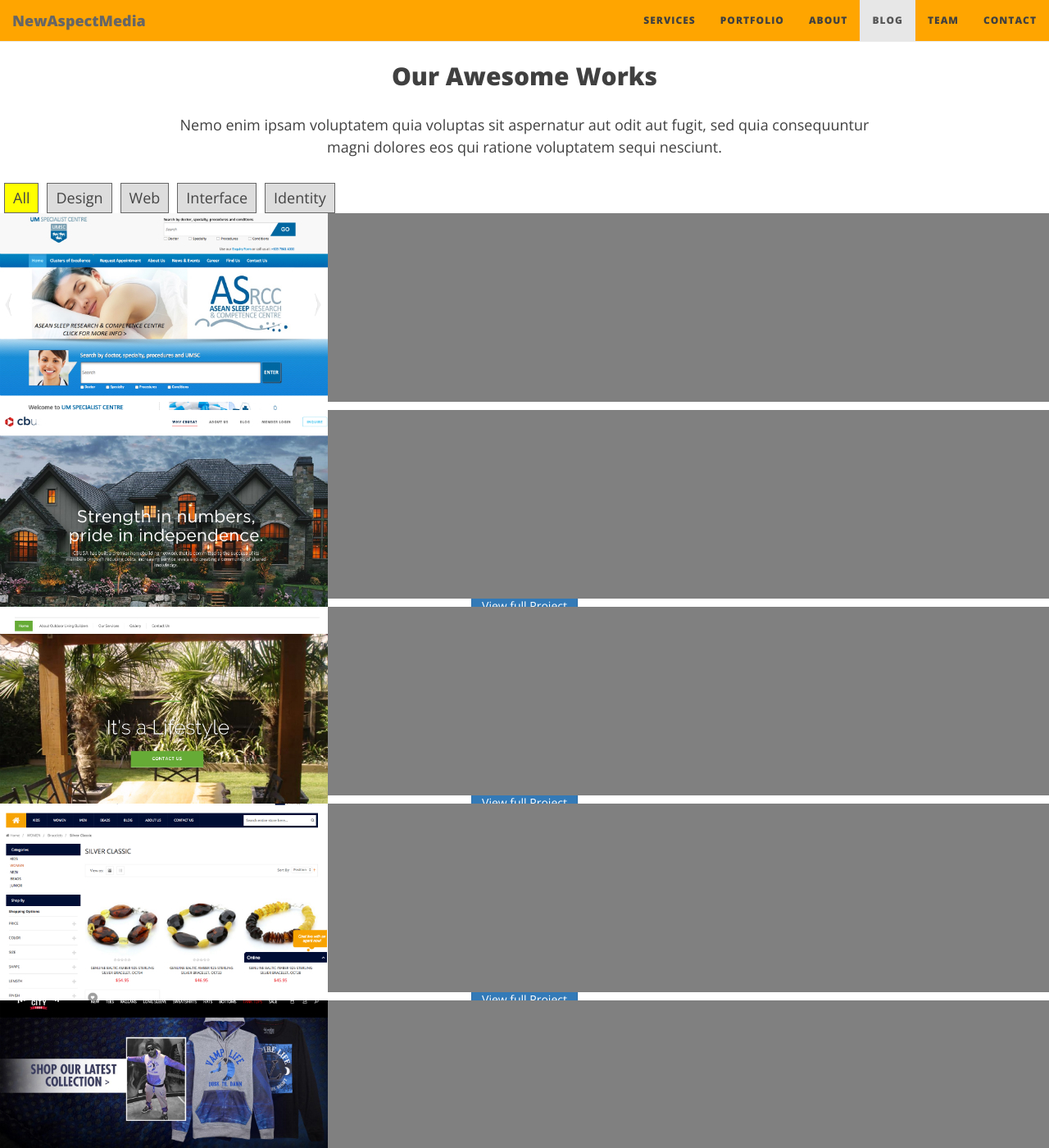
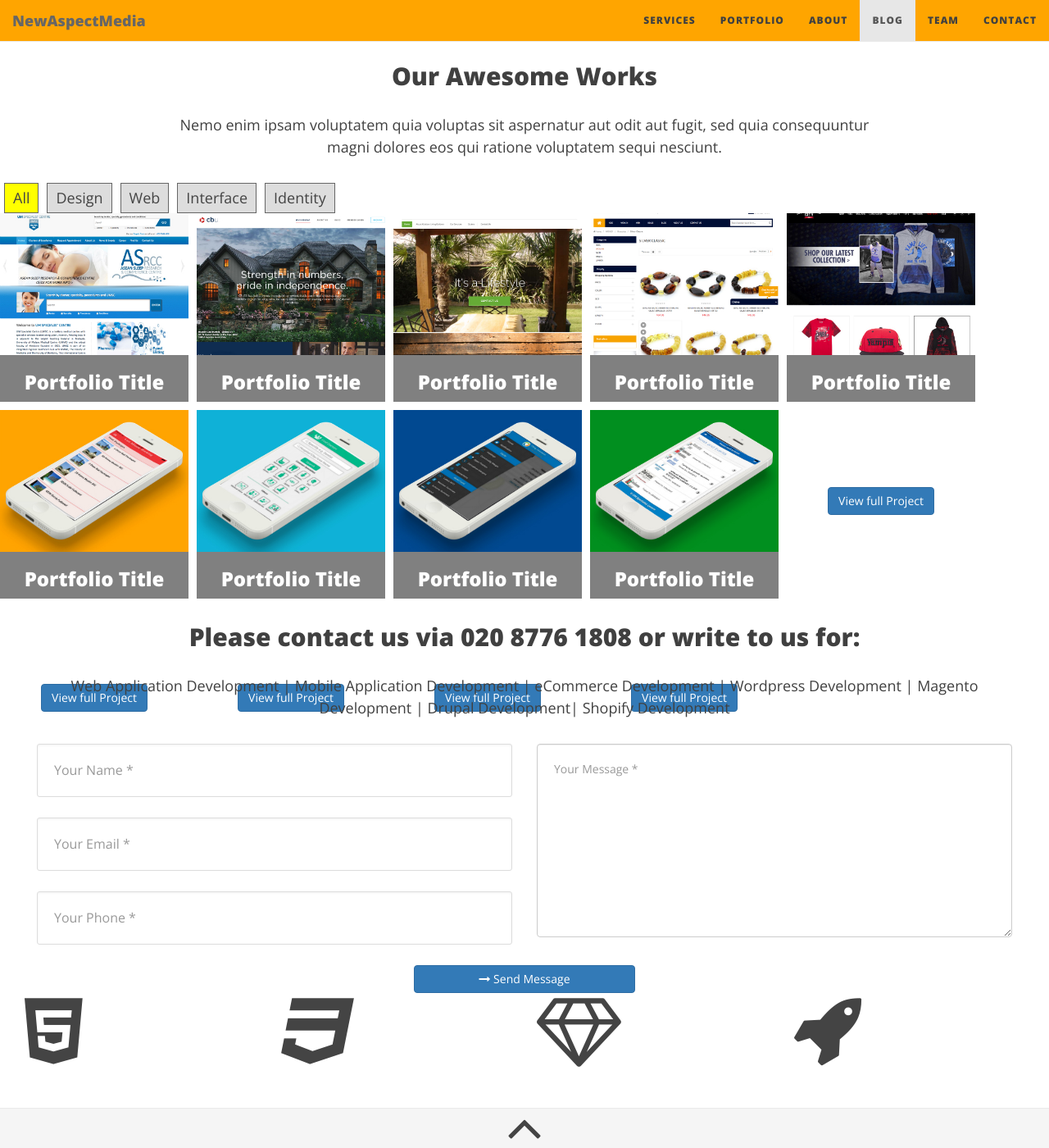
Before and after one commit to newmedia77/appxnam, a Jekyll site: the page built from index.html, in a window 1280 px wide and 1400 px high, scrolled down 3453 px. Shown: the whole window at 82% size. Built offline with Jekyll 4.4.1, drawn with Linux system fonts in a browser that asks for light colours; nearby versions of some CDN libraries; the list of posts is cut into pages by our own code.

Commit message:
andreas
portfolio item width resp

```diff
--- a/css/responsive.css
+++ b/css/responsive.css
@@ -54,9 +54,6 @@
 	}
 	#grid{
 	    width: 100%;
-	}
-	.portfolio-item{
-		width: 100%;
 	}
 	/*team sction*/
 	.team-thumb {
@@ -162,7 +159,6 @@
 	}
 	.portfolio-item {
 	  min-height: 180px;
-	  width: 100%;
 	}
 
 	/*cta-two-section*/
@@ -232,16 +228,3 @@
 	}
 
 }
-
-
-
-/* Large devices (large desktops, 1200px and up) */
-@media only screen and (min-width:480px) and (max-width: 640px)  {
-
-	/* === PORTFOLIO SECTION === */
-	.portfolio-item {
-	  min-height: 275px;
-	  width: 100%;
-	}
-
-}
```
